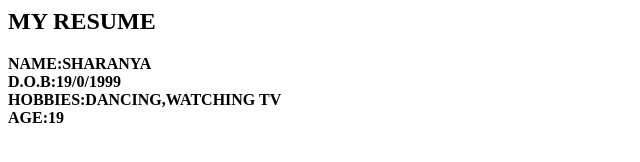
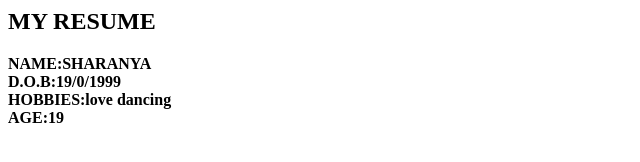
Before and after one commit to shannu456/shann111, a plain HTML site: page index.html in a window 1280 px wide. Shown: the whole page, without its empty margins (0-640 px from the left). Drawn offline with Linux system fonts and the light colour scheme.

Commit message:
Update index.html

```diff
--- a/index.html
+++ b/index.html
@@ -6,7 +6,7 @@
 <h2>MY RESUME</h2>
 <p><b>NAME:SHARANYA<BR>
       D.O.B:19/0/1999<BR>
-	  HOBBIES:DANCING,WATCHING TV<BR>
+	  HOBBIES:love dancing<BR>
 	  AGE:19<BR>
 
 
```
